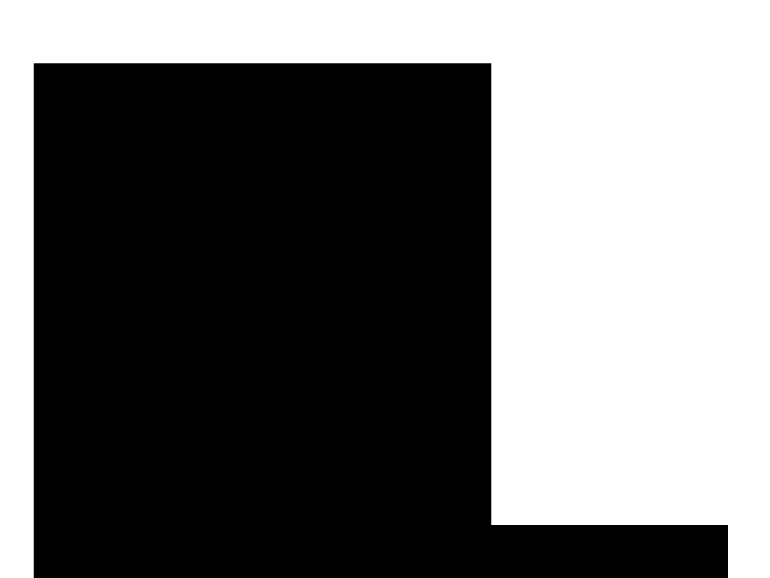
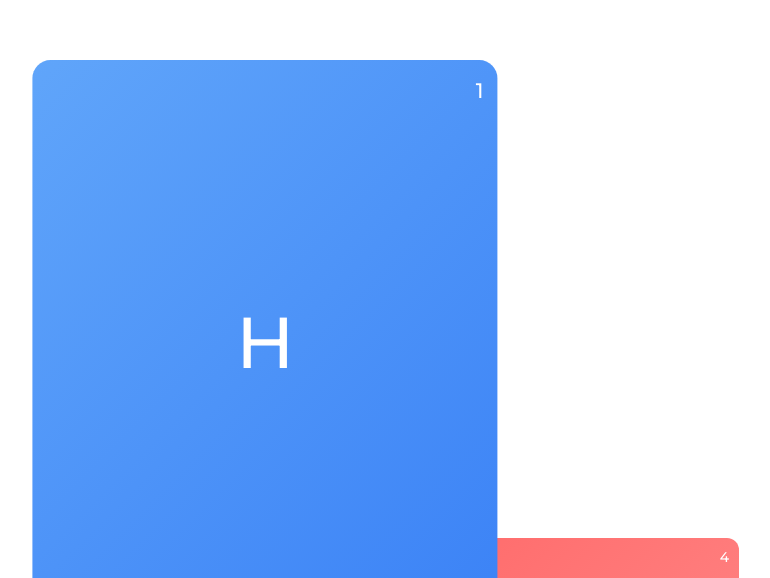
Before and after one commit to FrancescoBuda3/CHimInDArTe, a Vue app in the folder frontend/: page /explore in a window 1280 px wide. Shown: the part 222-800 px from the top of the page, without its empty margins (506-1276 px from the left). Built offline with nearby package versions, Linux system fonts and the light colour scheme.

Commit message:
feat: update element display styles and add category classes

```diff
--- a/frontend/src/components/ElementDisplay.vue
+++ b/frontend/src/components/ElementDisplay.vue
@@ -3,7 +3,7 @@ import { useDevice } from "../composables/useDevice";
 import type { PeriodicElement } from "../types/periodicElement";
 import { computed } from "vue";
 
-const { isTotem } = useDevice();
+const { isKiosk } = useDevice();
 
 const props = defineProps<{
   element: PeriodicElement;
@@ -14,16 +14,49 @@ const elementStyle = computed(() => ({
   gridColumn: props.element.xpos,
   gridRow: props.element.ypos
 }));
+
+const getCategoryClass = (): string => {
+  const categoryMap: Record<string, string> = {
+    "diatomic nonmetal": "bg-element-diatomic-nonmetal",
+    "polyatomic nonmetal": "bg-element-polyatomic-nonmetal",
+    "noble gas": "bg-element-noble-gas",
+    "alkali metal": "bg-element-alkali-metal",
+    "alkaline earth metal": "bg-element-alkaline-earth",
+    "transition metal": "bg-element-transition-metal",
+    lanthanide: "bg-element-lanthanide",
+    actinide: "bg-element-actinide",
+    semimetal: "bg-element-semimetal",
+    halogen: "bg-element-halogen",
+  };
+  return categoryMap[props.element.category] || "bg-element-nonmetal";
+};
 </script>
 
 <template>
   <div
-    class="bg-black h-auto aspect-[1/1.19] transition-transform duration-400 cursor-pointer"
+    :style="{
+      '--element-vw': isKiosk ? `${100/25}vw` : `${100/4}vw`,
+      ...elementStyle
+    }"
     :class="[
-      isTotem ? 'w-[calc(100vw/21-0.94rem)]' : 'w-[calc(100vw/4-0.94rem)]',
+      'w-[calc(var(--element-vw)-0.6rem)]',
+      'aspect-[1/1.21] transition-transform duration-400 cursor-pointer rounded-xl p-[clamp(0.3rem,calc(var(--element-vw)*0.15),0.6rem)] flex flex-col justify-between relative font-montserrat box-border overflow-hidden',
+      getCategoryClass(),
       isFocused ? 'scale-150 z-10' : 'scale-100'
     ]"
-    :style="elementStyle"
   >
+    <div class="text-white text-right font-medium text-[clamp(0.4rem,calc(var(--element-vw)*0.10),0.875rem)]">
+      {{ element.number }}
+    </div>
+
+    <div class="flex-1 flex items-center justify-center">
+      <div class="text-white font-medium leading-none text-[clamp(1.2rem,calc(var(--element-vw)*0.40),3rem)]">
+        {{ element.symbol }}
+      </div>
+    </div>
+
+    <div class="text-white text-center font-medium font-light text-[clamp(0.4rem,calc(var(--element-vw)*0.10),0.875rem)]">
+      {{ element.name }}
+    </div>
   </div>
 </template>
--- a/frontend/src/composables/useDevice.ts
+++ b/frontend/src/composables/useDevice.ts
@@ -25,11 +25,11 @@ export function useDevice() {
     detect();
   });
 
-  const isTotem = computed(() => mode.value === Device.Kiosk);
+  const isKiosk = computed(() => mode.value === Device.Kiosk);
   const isMobile = computed(() => mode.value === Device.Mobile);
 
   return {
-    isTotem,
+    isKiosk,
     isMobile,
     mode: readonly(mode),
   };
--- a/frontend/tailwind.config.js
+++ b/frontend/tailwind.config.js
@@ -6,6 +6,19 @@ module.exports = {
       fontFamily: {
         montserrat: "Montserrat",
       },
+      backgroundImage: {
+        "element-nonmetal": "linear-gradient(135deg, #FF6B6B 0%, #FF8E8E 100%)",
+        "element-noble-gas": "linear-gradient(135deg, #4ECDC4 0%, #45B7AA 100%)",
+        "element-alkali-metal": "linear-gradient(135deg, #FFD93D 0%, #FFC93D 100%)",
+        "element-alkaline-earth": "linear-gradient(135deg, #FF6B6B 0%, #FF8E8E 100%)",
+        "element-transition-metal": "linear-gradient(135deg, #A78BFA 0%, #C4B5FD 100%)",
+        "element-lanthanide": "linear-gradient(135deg, #F472B6 0%, #EC4899 100%)",
+        "element-actinide": "linear-gradient(135deg, #34D399 0%, #10B981 100%)",
+        "element-semimetal": "linear-gradient(135deg, #FBBF24 0%, #F59E0B 100%)",
+        "element-diatomic-nonmetal": "linear-gradient(135deg, #60A5FA 0%, #3B82F6 100%)",
+        "element-polyatomic-nonmetal": "linear-gradient(135deg, #FF8C42 0%, #FF6B35 100%)",
+        "element-halogen": "linear-gradient(135deg, #06B6D4 0%, #0891B2 100%)",
+      },
     },
   },
 };
```
